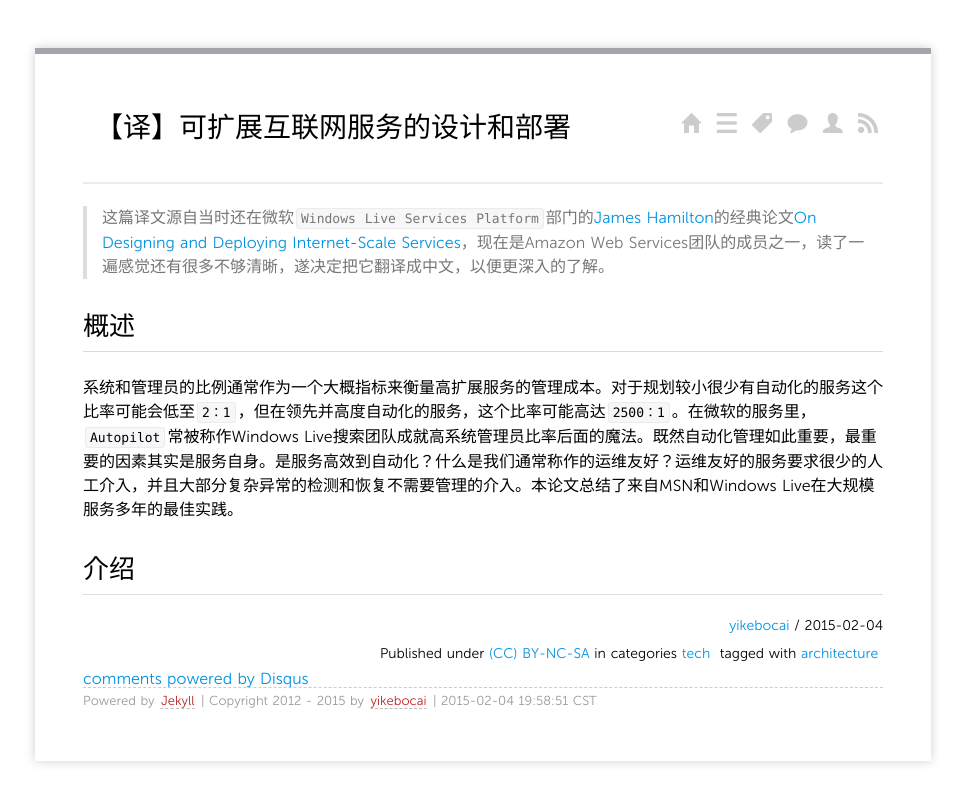
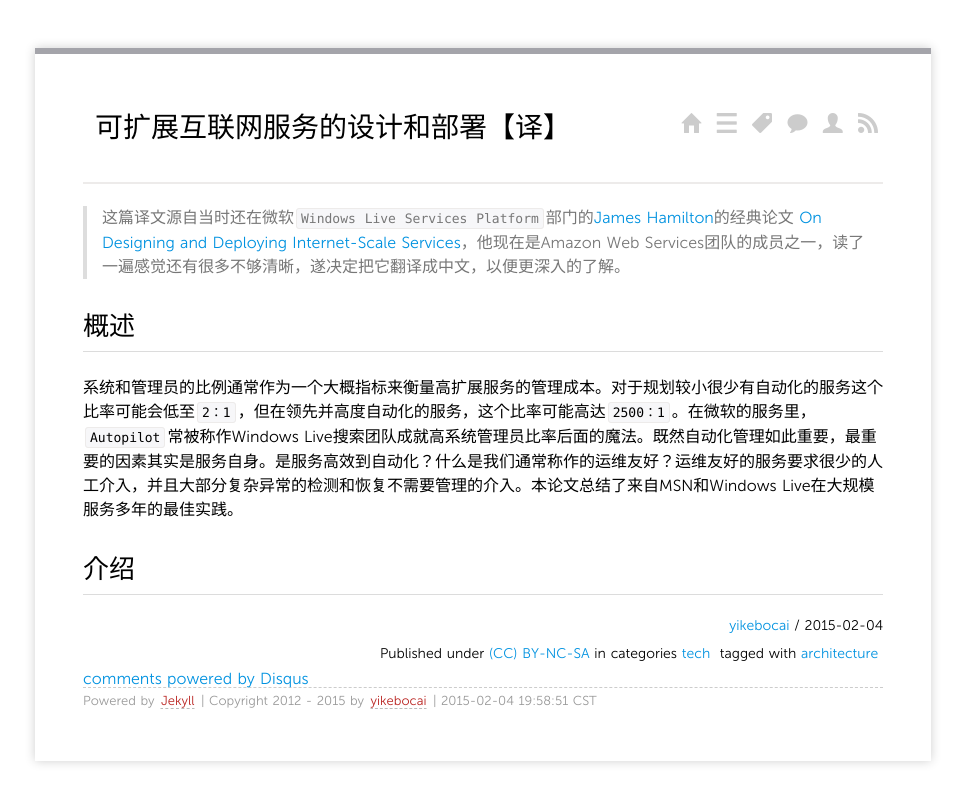
Before and after one commit to yikebocai/yikebocai.github.io, a Jekyll site: the page built from _posts/2015/2015-02-04-on-designing-and-deploying-internet-scale-services.md, in a window 1280 px wide. Shown: the top 803 px of the page, without its empty margins (157-1122 px from the left). Built offline with Jekyll 4.4.1, drawn with Linux system fonts in a browser that asks for light colours; Markdown is read by kramdown in place of the engine named in the settings; comment, search, counter and statistics services are not loaded.

Commit message:
translate paper 1

```diff
--- a/_posts/2015/2015-02-04-on-designing-and-deploying-internet-scale-services.md
+++ b/_posts/2015/2015-02-04-on-designing-and-deploying-internet-scale-services.md
@@ -1,12 +1,12 @@
 ---
 layout: post
-title: 【译】可扩展互联网服务的设计和部署
+title: 可扩展互联网服务的设计和部署【译】
 categories: tech
 tags:
 - architecture
 ---
 
-> 这篇译文源自当时还在微软`Windows Live Services Platform`部门的[James Hamilton](http://www.mvdirona.com/jrh/work/)的经典论文[On Designing and Deploying Internet-Scale Services](https://www.usenix.org/legacy/event/lisa07/tech/full_papers/hamilton/hamilton_html/)，现在是Amazon Web Services团队的成员之一，读了一遍感觉还有很多不够清晰，遂决定把它翻译成中文，以便更深入的了解。
+> 这篇译文源自当时还在微软`Windows Live Services Platform`部门的[James Hamilton](http://www.mvdirona.com/jrh/work/)的经典论文 [On Designing and Deploying Internet-Scale Services](https://www.usenix.org/legacy/event/lisa07/tech/full_papers/hamilton/hamilton_html/)，他现在是Amazon Web Services团队的成员之一，读了一遍感觉还有很多不够清晰，遂决定把它翻译成中文，以便更深入的了解。
 
 ## 概述
 
```
